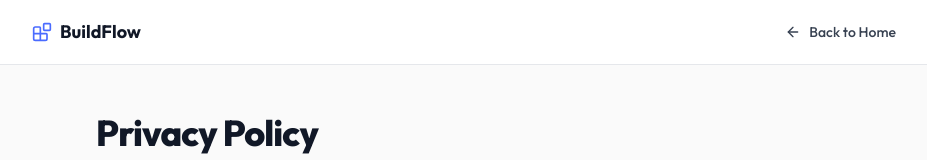
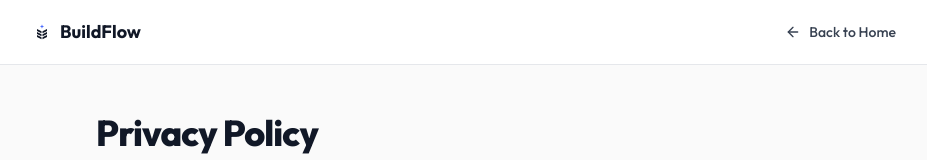
Before and after one commit to sammyZi/BuildFlow, a Next.js app: page /privacy in a window 1280 px wide. Shown: the top 160 px of the page, without its empty margins (176-1103 px from the left). Built offline with nearby package versions, Linux system fonts and the light colour scheme.

Commit message:
feat: implement privacy policy page for legal compliance

```diff
--- a/app/privacy/page.tsx
+++ b/app/privacy/page.tsx
@@ -1,5 +1,6 @@
 import Link from 'next/link';
-import { Blocks, ArrowLeft } from 'lucide-react';
+import { ArrowLeft } from 'lucide-react';
+import { Logo } from '@/components/ui/Logo';
 
 export default function PrivacyPolicy() {
   return (
@@ -8,7 +9,7 @@ export default function PrivacyPolicy() {
       <header className="border-b border-border bg-surface sticky top-0 z-10">
         <div className="max-w-4xl mx-auto px-4 h-16 flex items-center justify-between">
           <Link href="/" className="flex items-center gap-2 font-bold text-lg text-text-primary">
-            <Blocks className="w-5 h-5 text-primary" />
+            <Logo className="w-5 h-5 text-primary" />
             BuildFlow
           </Link>
           <Link
```
